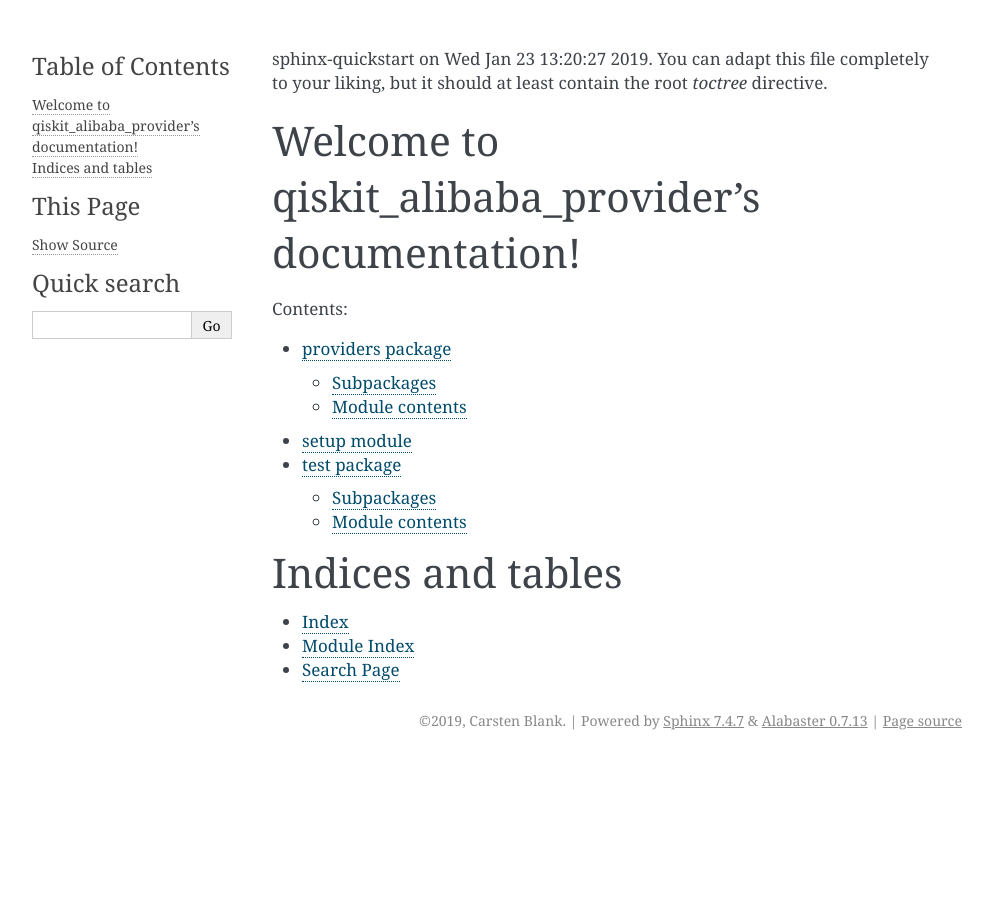
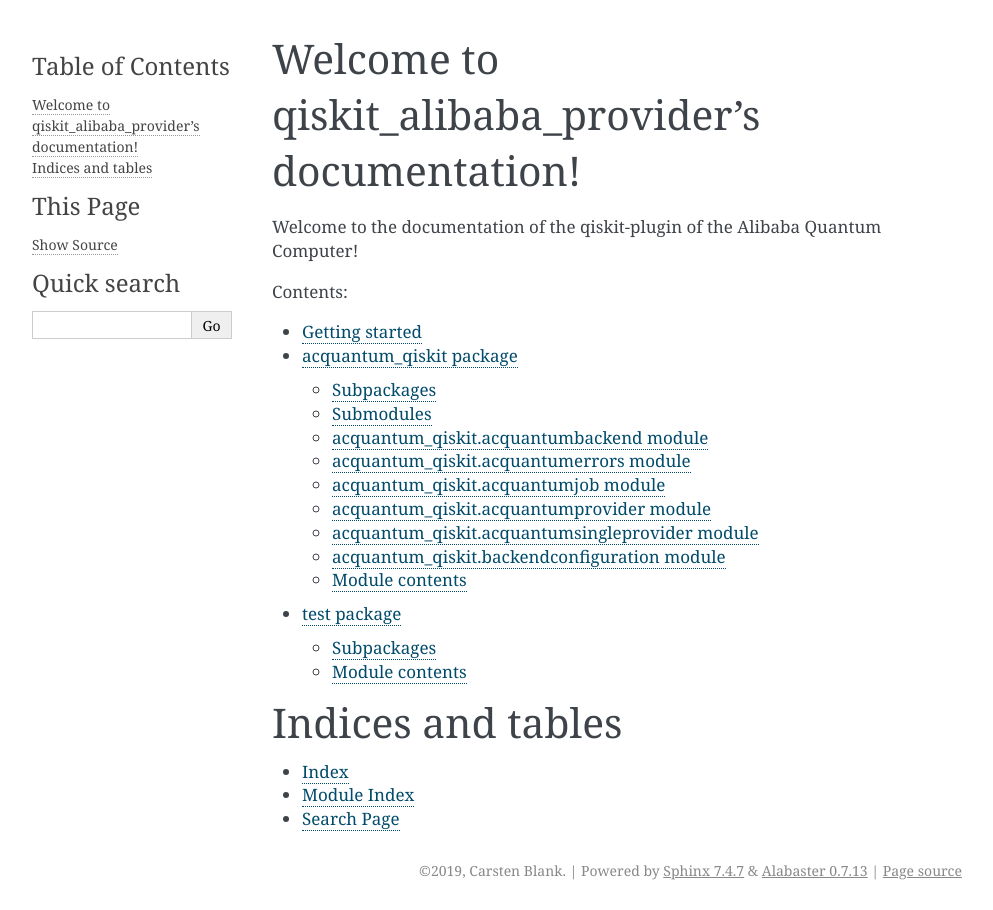
Before and after one commit to carstenblank/acquantum_qiskit, a Sphinx documentation site: the page built from docs/index.rst, in a window 1280 px wide. Shown: the whole page, without its empty margins (148-1141 px from the left). Built offline with Sphinx 7.4.7, drawn with Linux system fonts in a browser that asks for light colours; pages that are not in the unit, such as notebooks, are missing from menus.

Commit message:
Added "getting started" to Readme and as notebook and adjusted the docs.

```diff
--- /dev/null
+++ b/docs/acquantum_qiskit.rst
@@ -0,0 +1,70 @@
+acquantum_qiskit package
+===========================
+
+Subpackages
+-----------
+
+.. toctree::
+
+    acquantum_qiskit.credentials
+    acquantum_qiskit.models
+
+Submodules
+----------
+
+acquantum_qiskit.acquantumbackend module
+-------------------------------------------
+
+.. automodule:: acquantum_qiskit.acquantumbackend
+    :members:
+    :undoc-members:
+    :show-inheritance:
+
+acquantum_qiskit.acquantumerrors module
+------------------------------------------
+
+.. automodule:: acquantum_qiskit.acquantumerrors
+    :members:
+    :undoc-members:
+    :show-inheritance:
+
+acquantum_qiskit.acquantumjob module
+---------------------------------------
+
+.. automodule:: acquantum_qiskit.acquantumjob
+    :members:
+    :undoc-members:
+    :show-inheritance:
+
+acquantum_qiskit.acquantumprovider module
+--------------------------------------------
+
+.. automodule:: acquantum_qiskit.acquantumprovider
+    :members:
+    :undoc-members:
+    :show-inheritance:
+
+acquantum_qiskit.acquantumsingleprovider module
+--------------------------------------------------
+
+.. automodule:: acquantum_qiskit.acquantumsingleprovider
+    :members:
+    :undoc-members:
+    :show-inheritance:
+
+acquantum_qiskit.backendconfiguration module
+-----------------------------------------------
+
+.. automodule:: acquantum_qiskit.backendconfiguration
+    :members:
+    :undoc-members:
+    :show-inheritance:
+
+
+Module contents
+---------------
+
+.. automodule:: acquantum_qiskit
+    :members:
+    :undoc-members:
+    :show-inheritance:
--- /dev/null
+++ b/docs/getting_started.rst
@@ -0,0 +1,3 @@
+.. include:: ../README.rst
+  :start-after:	getting-started-start-inclusion-marker-do-not-remove
+  :end-before: getting-started-end-inclusion-marker-do-not-remove
--- a/docs/index.rst
+++ b/docs/index.rst
@@ -1,17 +1,19 @@
 .. qiskit_alibaba_provider documentation master file, created by
-sphinx-quickstart on Wed Jan 23 13:20:27 2019.
-You can adapt this file completely to your liking, but it should at least
-contain the root `toctree` directive.
+    sphinx-quickstart on Wed Jan 23 13:20:27 2019.
+    You can adapt this file completely to your liking, but it should at least
+    contain the root `toctree` directive.
 
 Welcome to qiskit_alibaba_provider's documentation!
 ===================================================
+
+Welcome to the documentation of the qiskit-plugin of the Alibaba Quantum Computer!
 
 .. toctree::
    :maxdepth: 2
    :caption: Contents:
 
-   providers
-   setup
+   getting_started
+   acquantum_qiskit
    test
 
 
--- a/docs/modules.rst
+++ b/docs/modules.rst
@@ -4,6 +4,6 @@
 .. toctree::
    :maxdepth: 4
 
-   providers
+   acquantum_qiskit
    setup
    test
--- a/docs/test.rst
+++ b/docs/test.rst
@@ -6,7 +6,7 @@
 
 .. toctree::
 
-    test.providers
+    test.acquantum_qiskit
 
 Module contents
 ---------------
```
Also changed, not shown: README.rst (+48 -0 lines), docs/acquantum_qiskit.credentials.rst (added, +13 -0 lines), docs/acquantum_qiskit.models.rst (added, +22 -0 lines), docs/providers.acquantum.credentials.rst (deleted, +0 -22 lines), docs/providers.acquantum.models.rst (deleted, +0 -30 lines), docs/providers.acquantum.rst (deleted, +0 -78 lines), docs/providers.rst (deleted, +0 -17 lines), docs/setup.rst (deleted, +0 -7 lines), docs/test.acquantum_qiskit.credentials.rst (renamed from docs/test.providers.acquantum.credentials.rst, +4 -4 lines), docs/test.acquantum_qiskit.rst (added, +53 -0 lines), docs/test.providers.acquantum.rst (deleted, +0 -61 lines), docs/test.providers.rst (deleted, +0 -17 lines), 1 other file.
